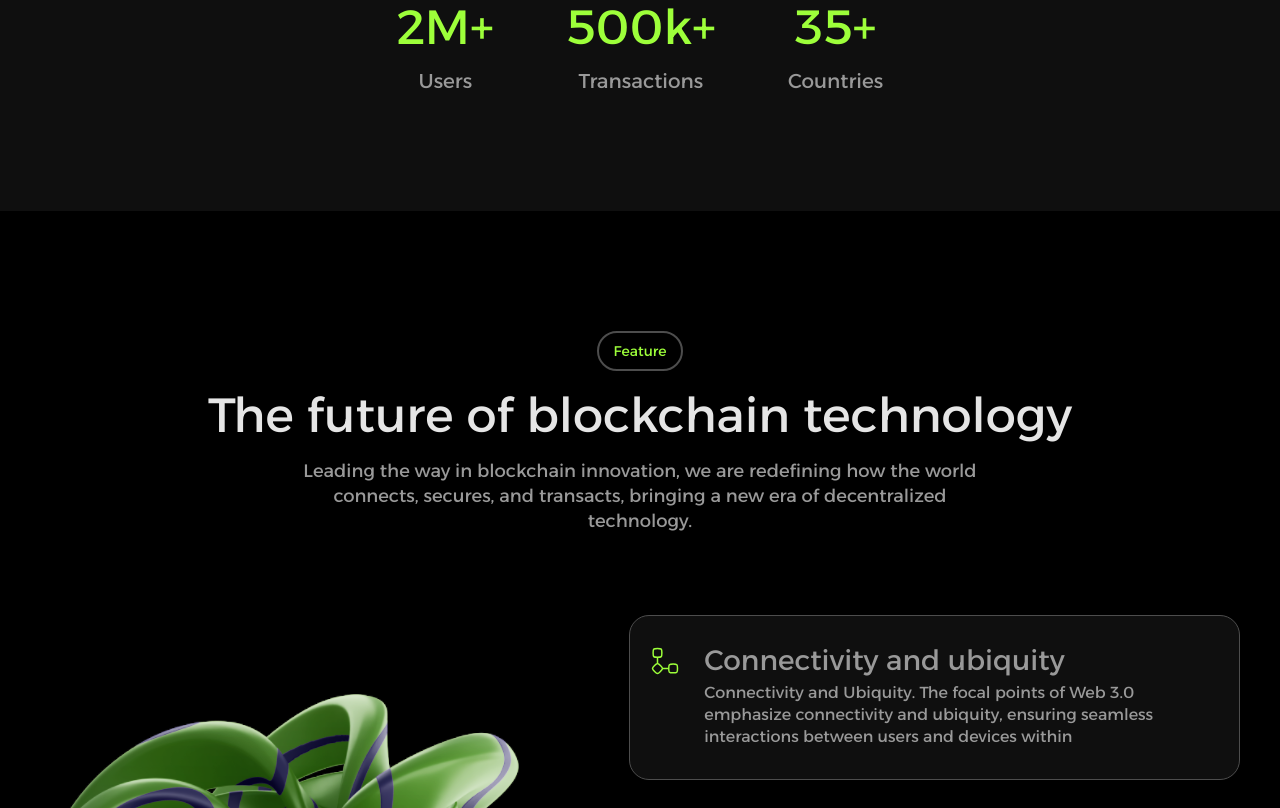
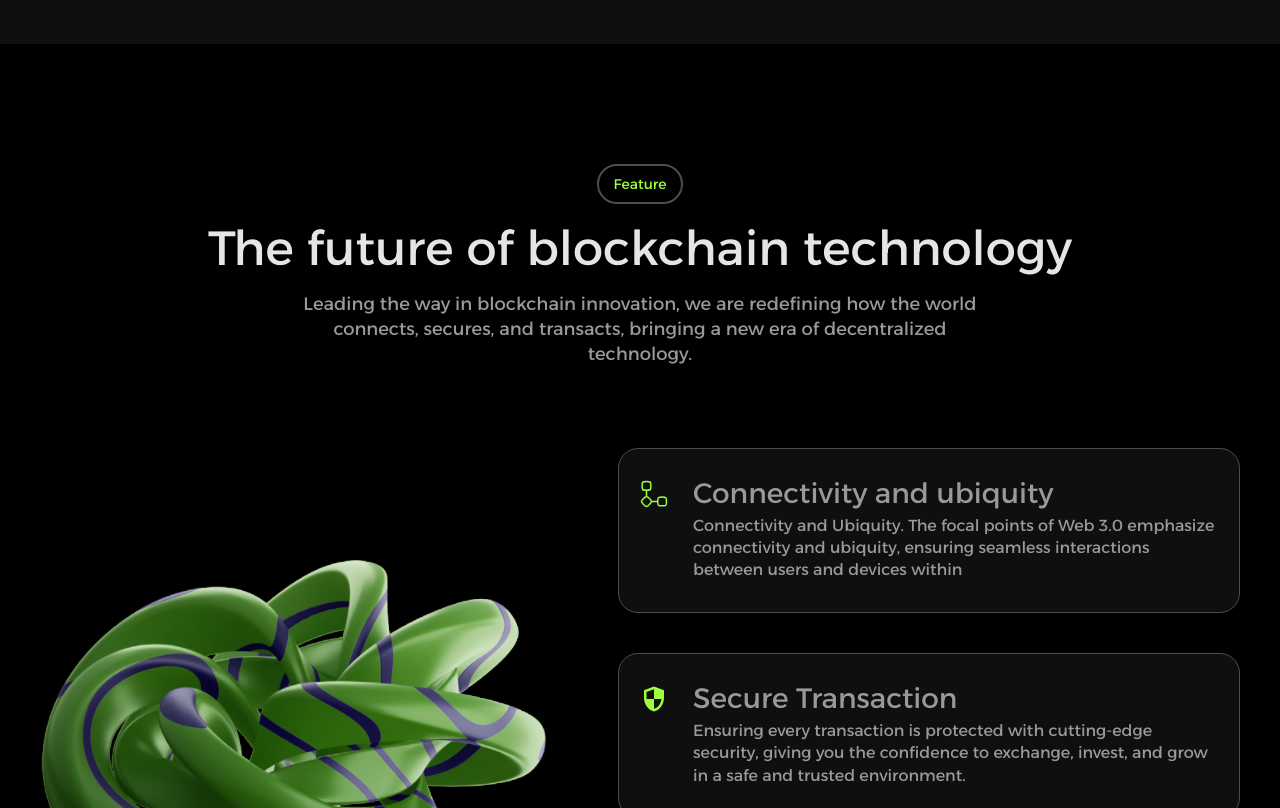
Before and after one commit to Dmitry-1408/DeFiWay, a website: page src/html/index.html in a window 1280 px wide. Shown: the part 1992-2800 px from the top of the page. Drawn offline with nearby package versions, Linux system fonts and the light colour scheme; files that its build step writes are made by us from their sources; files whose address does not match are found by name; a web font is replaced by a local one.

Commit message:
корректировка blockchain

```diff
--- a/src/html/2-4_blockchain.html
+++ b/src/html/2-4_blockchain.html
@@ -20,9 +20,12 @@
                <svg class="box-icon">
                     <use href="../icons/blockchain.svg#icon-icon-1"></use>
                </svg>
+
+
                <div class="box-text">
                     <h3 class="box-title">Connectivity and ubiquity</h3>
-                    <p class="box-ph">Connectivity and Ubiquity. The focal points of Web 3.0 <br> emphasize connectivity and ubiquity, ensuring seamless <br> interactions between users and devices within</p>
+                    <p class="box-ph">Connectivity and Ubiquity. The focal points of Web 3.0 emphasize connectivity and
+                         ubiquity, ensuring seamless interactions between users and devices within</p>
                </div>
           </div>
 
@@ -32,8 +35,9 @@
                </svg>
                <div class="box-text">
                     <h3 class="box-title">Secure Transaction</h3>
-                    <p class="box-ph">Ensuring every transaction is protected with cutting-edge <br> security, giving you the
-                         confidence to exchange, invest, and grow <br> in a safe and trusted environment.</p>
+                    <p class="box-ph">Ensuring every transaction is protected with cutting-edge security, giving
+                         you the
+                         confidence to exchange, invest, and grow in a safe and trusted environment.</p>
                </div>
           </div>
 
@@ -43,11 +47,10 @@
                </svg>
                <div class="box-text">
                     <h3 class="box-title">Blockchain and decentralization</h3>
-                    <p class="box-ph">Most important of all, the assurance of blockchain and <br> decentralization helps in encouraging communication between <br> software and browser plugins.</p>
+                    <p class="box-ph">Most important of all, the assurance of blockchain and decentralization helps
+                         in encouraging communication between software and browser plugins.</p>
                </div>
           </div>
-
-
 
      </div>
 
--- a/src/html/2_main.html
+++ b/src/html/2_main.html
@@ -1,5 +1,5 @@
 <main class="main">
-     @@include('2-1_partners.html')
+     <!-- @@include('2-1_partners.html') -->
      @@include('2-2_methods.html')
      @@include('2-3_statistics.html')
      @@include('2-4_blockchain.html')
--- a/src/sass/_blockchain.sass
+++ b/src/sass/_blockchain.sass
@@ -11,23 +11,28 @@
      padding-bottom: 6rem
      grid-column: 2/3
      display: grid
-     grid-template-columns: repeat(2, 1fr)
+     grid-template-columns: repeat(2, auto)
+     gap: 7.2rem
      &__img
-          max-width: 50.6rem
+          align-self: center
+          grid-column: 1/2
      &__box
+          align-self: center
+          max-width: 62.2rem
+          grid-column: 2/3
           display: flex
           flex-direction: column
           gap: 4rem
 
 .box
-     max-width: 62.2rem
-     height: min-content
+     grid-column: 2/3
+     width: 100%
      padding: 3rem 2rem
      border: solid .1rem variables.$gray-2
      border-radius: 2rem
      background-color: variables.$gray-4
      display: grid
-     grid-template-columns: repeat(2, max-content)
+     grid-template-columns: auto 1fr
      gap: 2.4rem
 
 .box-icon
@@ -36,10 +41,12 @@
      height: 3rem
 
 .box-text
+     grid-column: 2/3
      display: flex
      flex-direction: column
      gap: .8rem
-     width: 100%
+     width: auto
+     height: auto
 
 .box-title
      font-family: fonts.$font-face_400
```
